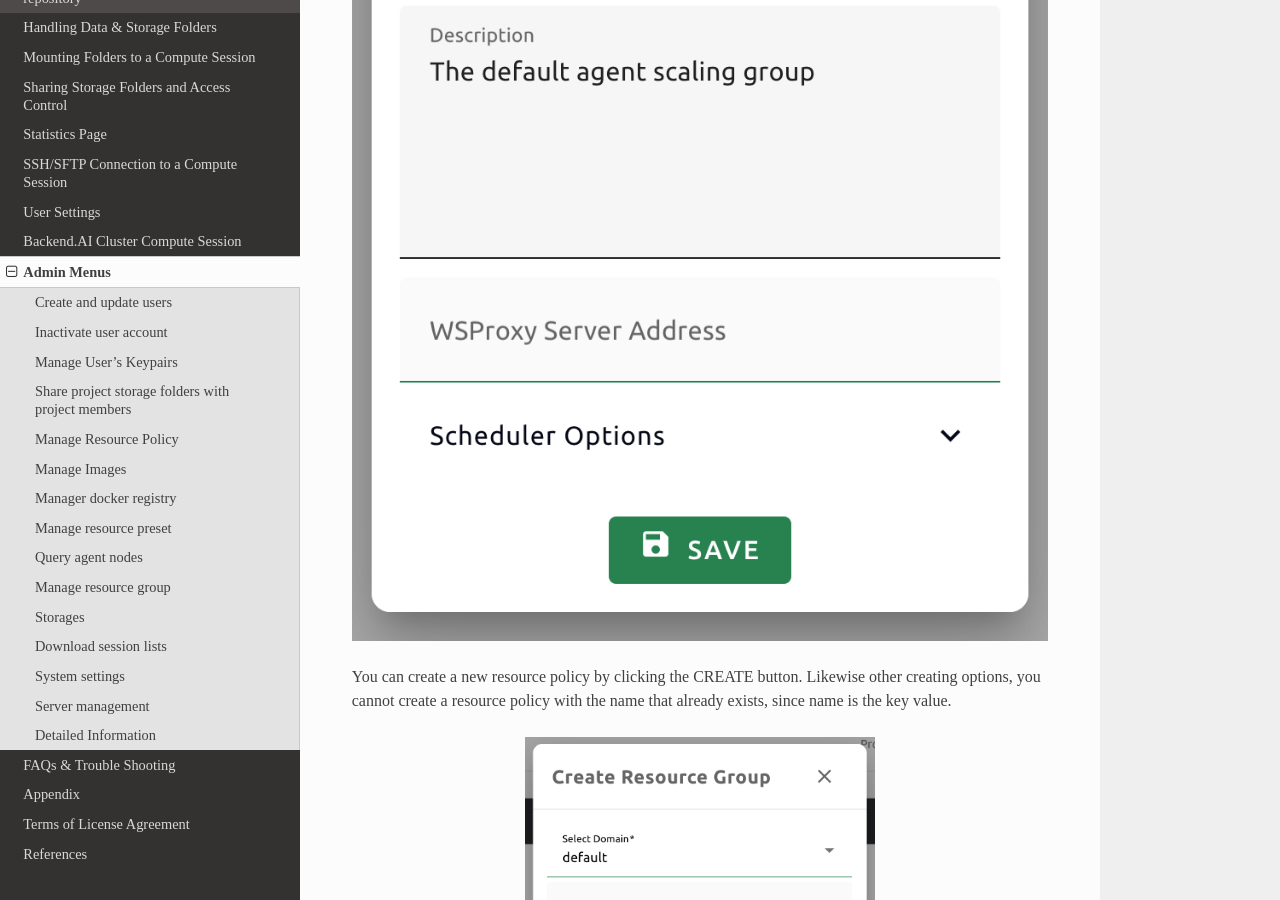
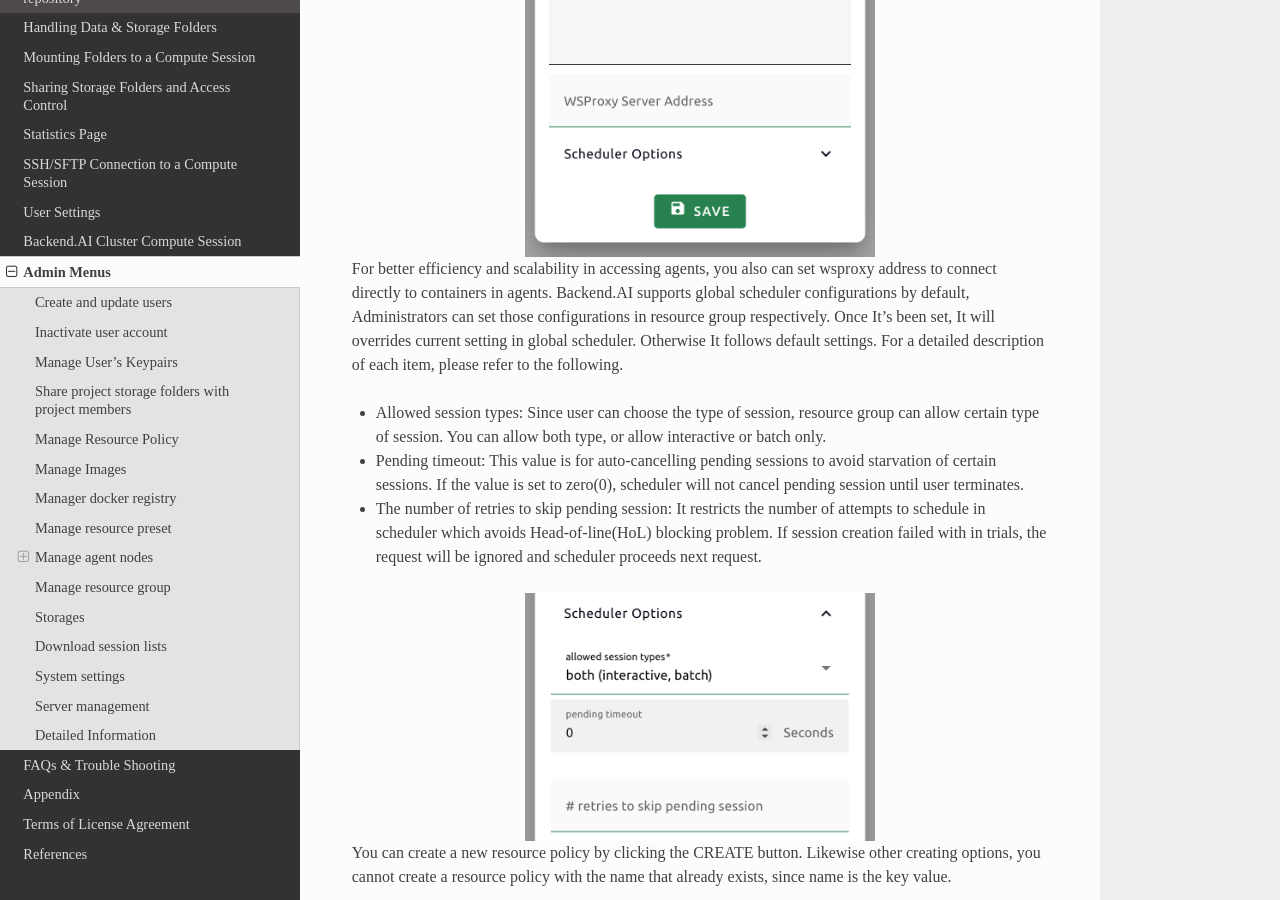
Before and after one commit to lablup/backend.ai-docs-webui, a Sphinx documentation site: the page built from docs/admin_menu/admin_menu.rst, in a window 1280 px wide and 900 px high, scrolled down 19518 px. Built offline with Sphinx 7.4.7 and the Read the Docs theme 2.0.0, drawn with Linux system fonts in a browser that asks for light colours; some web fonts are replaced; some of the changed text lies outside the part shown.

Commit message:
docs: update descriptions and new features in `admin menus` menu

```diff
--- a/docs/admin_menu/admin_menu.rst
+++ b/docs/admin_menu/admin_menu.rst
@@ -58,9 +58,14 @@ already exists. User's name, password, activation state, etc. can be changed. Us
 
 Each of the two items at the bottom of the dialog has the following functions.
 
-* Active user?: Indicates the user's active status. Inactive users cannot log
-  in. You can toggle this option to change the user to active or inactive state.
-  Note that the inactive users are listed in the Inactive tab separately.
+* User Status: Indicates the user's active status. Inactive users cannot log
+  in. Before Verification needs approval from admin. You can choose this option
+  to change the status of user. Note that the inactive users are listed in the
+  Inactive tab separately.
+
+  .. image:: active_user_selection.png
+     :width: 350
+     :align: center
 * Require password change?: If the admin has chosen random passwords while
   creating users in batches, this field can be set to ON to indicate that password change is required.
   This is a kind of descriptive flag and has no effect on actual use.
@@ -82,7 +87,7 @@ you can inactivate the user by clicking the OKAY button.
 To re-activate users, go to Users - Inactive tab, and edit the target user to
 turn on "Active user?" field.
 
-.. note::
+.. warning::
 
    Please note that inactivating the user changes all of credentials to be inactive,
    but reactivating the user does not reactivate the inactivated credentials, since the user
@@ -234,6 +239,11 @@ About details of each option in resource policy dialog, see the description belo
    * Concurrent Jobs: Maximum number of concurrent compute session per keypair.
      If this value is set to 3, for example, users bound to this resource policy
      cannot create more than 3 compute sessions simultaneously. (max value: 100)
+   * Session Lifetime (sec.): Despite the status of session, It limits the maximum
+     time of session from reserved time. Compare to Idle timeout, It doesn't consider
+     utilization of session in ``RUNNING`` status. For now, time calculation starts from
+     enqueued time. the criteria may be changed when actual time of compute session occupies
+     would be calculable.
 
 * Folders
    * Allowed hosts: Backend.AI supports many NFS mountpoint. This field limits
@@ -359,6 +369,9 @@ registry.
    :align: center
    :alt: Add registry dialog
 
+You can also modify existing registry details. Except of the hostname of registry name,
+you can change any value such as registry URL or the type of registry, etc.
+
 Even if you created a registry and update meta information, users cannot use the
 images in the registry, immediately. Just as you had to register the allowed hosts
 to use the storage host, you must register the registry in the allowed docker
@@ -412,13 +425,16 @@ each resource preset.
    :alt: Create resource preset dialog
 
 
-Query agent nodes
------------------
+Manage agent nodes
+------------------
 
 Superadmins can view the list of agent worker nodes, currently connected to
 Backend.AI, by visiting the Resources page. You can check agent node's IP,
 connecting time, actual resources currently in use, etc. The Web-UI does
 not provide the function to manipulate agent nodes.
+
+Query agent nodes
+~~~~~~~~~~~~~~~~~
 
 .. image:: agent_list.png
    :alt: Agent node list
@@ -427,6 +443,8 @@ Also You can see exact usage about the resources in the agent worker node
 by Click note icon in the Control panel.
 
 .. image:: detailed_agent_node_usage_information.png
+   :width: 350
+   :align: center
    :alt: Detailed agent node usage information
 
 On Terminated tab, you can check the information of the agents that has been
@@ -436,6 +454,18 @@ that there's no disconnection or termination occurred.
 
 .. image:: terminated_agent_list.png
    :alt: Terminated agent node list
+
+Set schedulable status of agent nodes
+~~~~~~~~~~~~~~~~~~~~~~~~~~~~~~~~~~~~~
+
+In some cases, you may want to remove certain agents from scheduling without halting
+agent service itself. In that case, setting disabling schedulable status
+would be helpful. Once It's disabled, scheduler will try to create containers in other agent nodes.
+
+.. image:: agent_settings.png
+   :width: 350
+   :align: center
+   :alt: Agent settings
 
 .. _scheduling-methods:
 
@@ -465,7 +495,33 @@ Fairness, and it aims to provide resources as fair as possible for each user.
 You can deactivate a resource policy by turning off Active Status.
 
 .. image:: modify_resource_group.png
+   :width: 350
+   :align: center
    :alt: Modify resource group dialog
+
+For better efficiency and scalability in accessing agents, you also can set
+wsproxy address to connect directly to containers in agents.
+Backend.AI supports global scheduler configurations by default, Administrators can set
+those configurations in resource group respectively. Once It's been set, It will overrides
+current setting in global scheduler. Otherwise It follows default settings.
+For a detailed description of each item, please refer to the following.
+
+* Allowed session types:
+  Since user can choose the type of session, resource group can allow certain type of session.
+  You can allow both type, or allow interactive or batch only.
+* Pending timeout:
+  This value is for auto-cancelling pending sessions to avoid starvation of certain sessions.
+  If the value is set to zero(0), scheduler will not cancel pending session until user terminates.
+* The number of retries to skip pending session:
+  It restricts the number of attempts to schedule in scheduler which avoids Head-of-line(HoL)
+  blocking problem. If session creation failed with in trials, the request will be ignored
+  and scheduler proceeds next request.
+
+
+.. image:: modify_resource_group_scheduler_options.png
+   :width: 350
+   :align: center
+   :alt: Modify resource group scheduler options
 
 You can create a new resource policy by clicking the CREATE button.
 Likewise other creating options, you cannot create a resource policy with the name
@@ -529,6 +585,21 @@ You can also change settings for scaling and plugins.
 .. image:: system_setting_about_scaling_plugins.png
    :alt: System setting about scaling and plugins
 
+Since Backend.AI supports cluster session from 20.09, when it comes to running multi-node cluster session,
+It dynamically creates an overlay network. Administrators can set the value of Maximum transmission unit(MTU)
+used in overlay network on their demand.
+
+
+.. image:: overlay_network_setting_dialog.png
+   :width: 350
+   :align: center
+   :alt: Overlay network setting dialog
+
+.. seealso::
+   For more information about Backend.AI Cluster session, please refer to
+   :ref:`Backend.AI Cluster Compute Session<backendai-cluster-compute-session>` section.
+
+
 You can edit the configuration per job scheduler by clicking the config button.
 The values in the scheduler setting are the defaults to use when there is no scheduler
 setting in each :ref:`resource group<scheduling-methods>`. If there is a resource
@@ -548,6 +619,10 @@ only possible when the scheduler is FIFO.
 
 .. note::
    We will continue to add broader range of setting controls.
+
+.. note::
+   System settings are default settings. If resource group has certain value,
+   then it overrides configured value in system settings.
 
 
 Server management
--- a/docs/cluster_session/cluster_session.rst
+++ b/docs/cluster_session/cluster_session.rst
@@ -1,6 +1,8 @@
 ==================================
 Backend.AI Cluster Compute Session
 ==================================
+
+.. _backendai-cluster-compute-session:
 
 .. note::
    Cluster compute session feature is supported from Backend.AI server 20.09 or
```
Also changed, not shown: other parts of docs/admin_menu/admin_menu.rst (+1 -1 lines).
